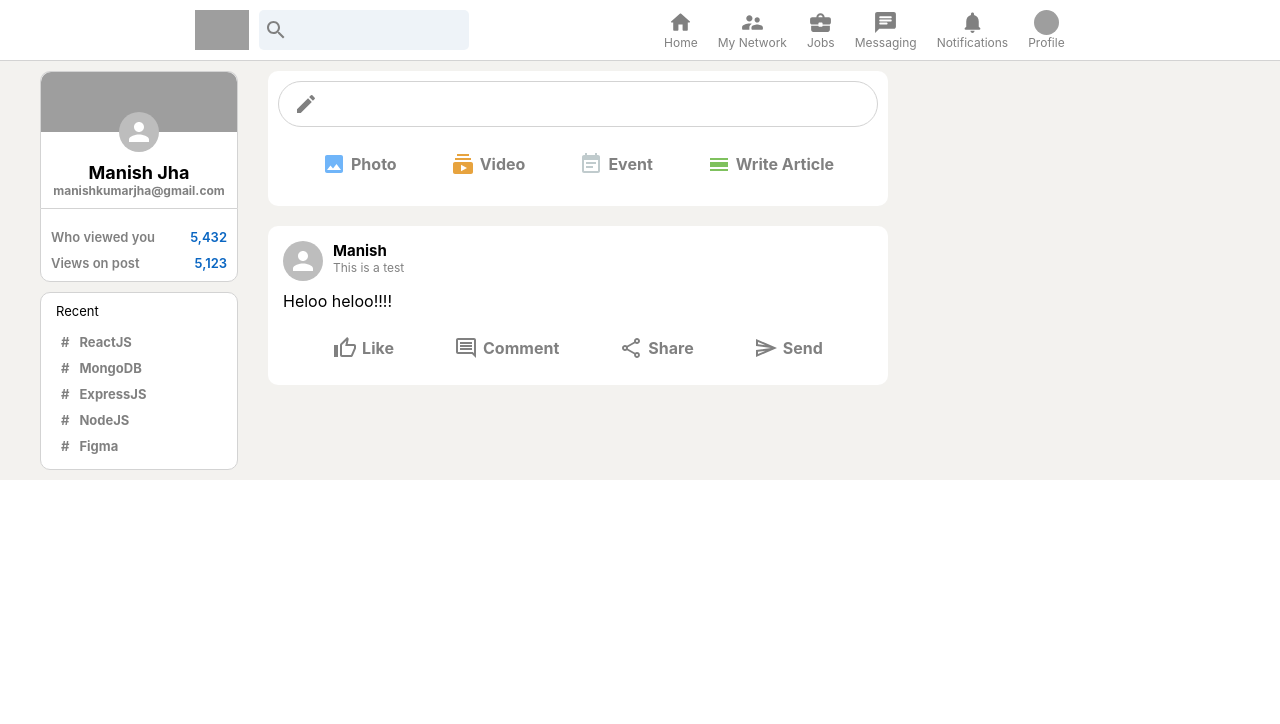
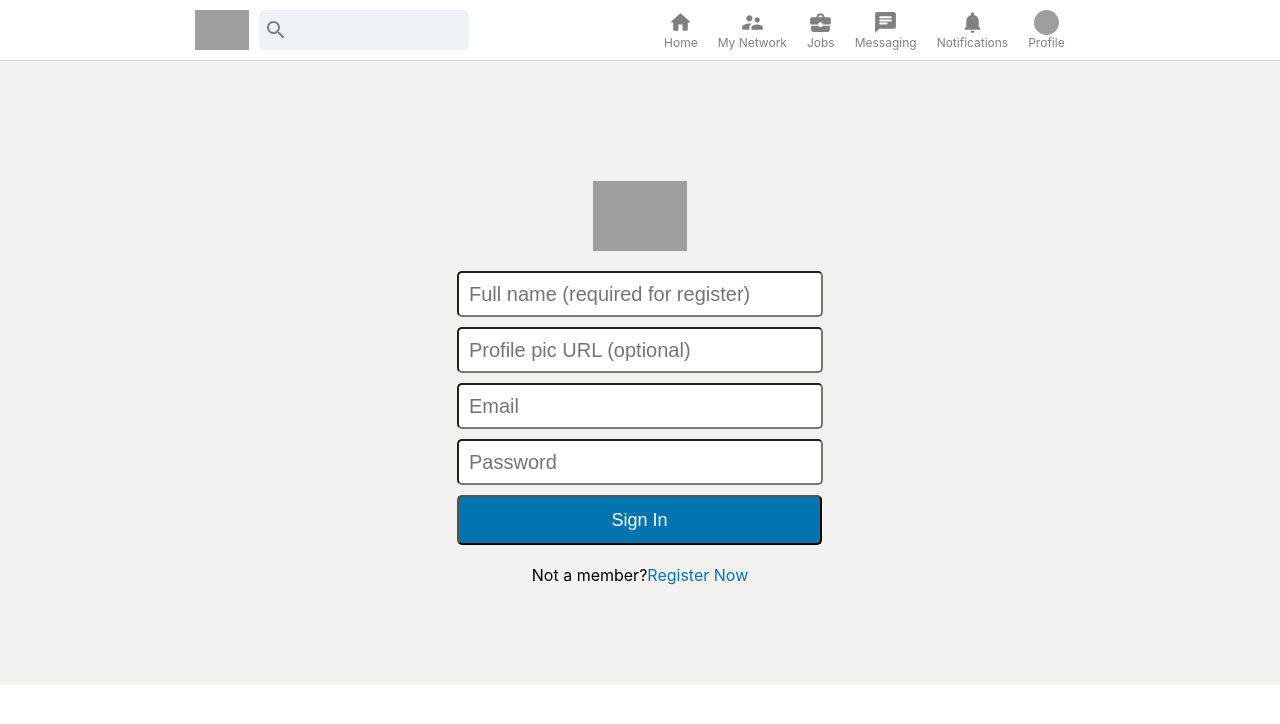
Before and after one commit to blueanchovy/linkedin-clone, a React (Create React App) app: page / in a window 1280 px wide. Shown: the top 724 px of the page. Built offline with nearby package versions, Linux system fonts and the light colour scheme; grey boxes are pictures that could not be loaded.

Commit message:
userSlice access plus authentication

```diff
--- a/src/App.js
+++ b/src/App.js
@@ -1,24 +1,21 @@
 import React from 'react';
+import { useSelector } from 'react-redux';
 import Header from './header.js';
 import Sidebar from './Sidebar.js';
 import Feed from './Feed.js';
-import "./App.css"
+import Login from  './Login.js';
+import "./App.css";
+
 
 function App() {
+  const selectUser = (state) => state.user.user;
+
+  const user = useSelector(selectUser);
+
   return (
     <div className="app">
-
-
-      {/* Header */}
         <Header />
-      {/* App Body */}
-        <div className="app__body">
-          {/* Sidebar */}
-          <Sidebar />
-          {/* Feed */}
-          <Feed />
-          {/* Widgets */}
-        </div>
+        {!user ? (<Login />): (<div className="app__body"><Sidebar /><Feed /></div>)}
 
     </div>
   );
```
